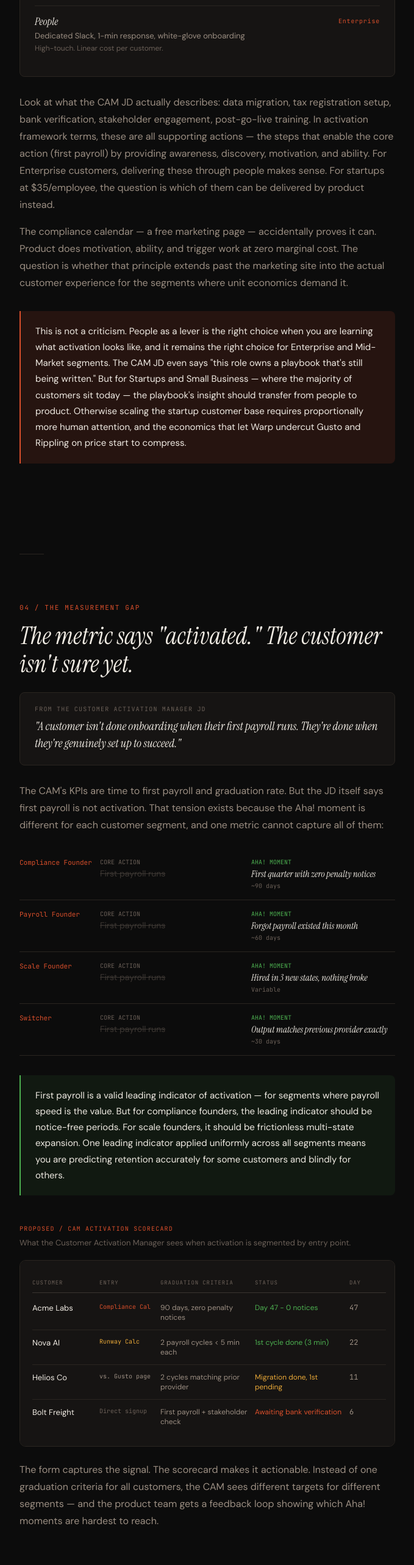
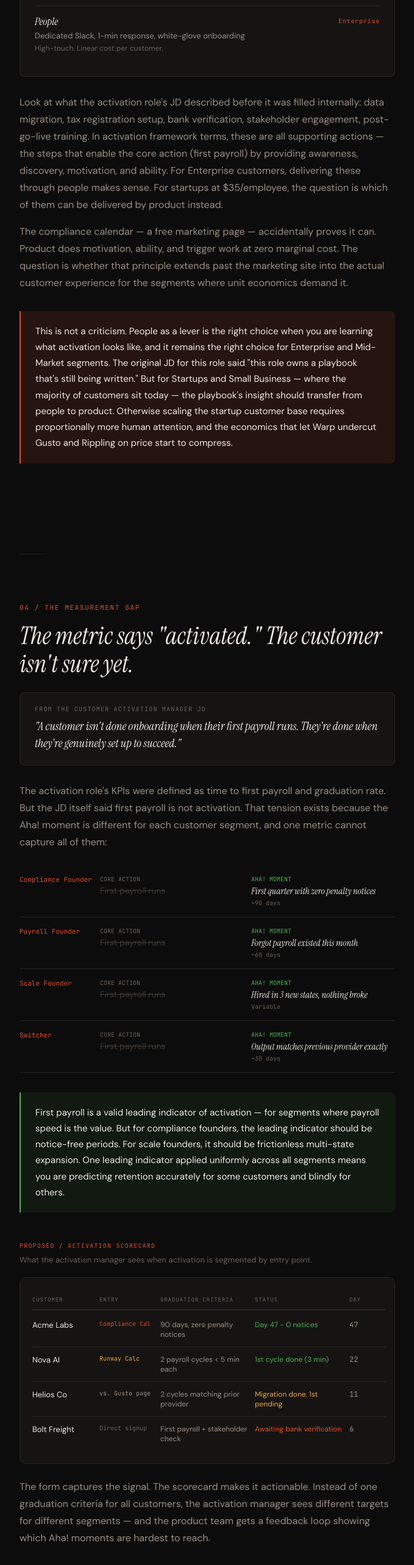
Before and after one commit to randomindianguy/sid-warp, a React (Vite) app: page / in a window 1280 px wide. Shown: the part 5126-7692 px from the top of the page at 61% size, without its empty margins (300-979 px from the left). Built offline with nearby package versions, Linux system fonts and the light colour scheme.

Commit message:
updated copy

```diff
--- a/src/App.jsx
+++ b/src/App.jsx
@@ -154,7 +154,7 @@ export default function WarpThesis() {
             tag="Compliance" tagColor={C.accent}
             title="Compliance Calendar"
             jtbd="I cannot miss another filing deadline"
-            signal={"Email-gated. Shows $3.5M max penalties for late W-2s, $15K+ risk for a 50-person startup. Breaks down state-by-state complexity across NY, CA, TX, IL, FL + 46 more. Offers Google Calendar sync that puts Warp's brand in the founder's daily workflow."}
+            signal={"Fully ungated. No email capture. Shows $3.5M max penalties for late W-2s, $15K+ risk for a 50-person startup. Breaks down state-by-state complexity across NY, CA, TX, IL, FL + 46 more. Offers Google Calendar sync that puts Warp's brand in the founder's daily workflow."}
             aha={"First quarter where they didn't think about a single deadline."}
             delay={0}
           />
@@ -341,7 +341,7 @@ export default function WarpThesis() {
 
         <Fade delay={0.3}>
           <P style={{ marginTop: 28 }}>
-            Look at what the CAM JD actually describes: data migration, tax registration setup, bank verification, stakeholder engagement, post-go-live training. In activation framework terms, these are all supporting actions — the steps that enable the core action (first payroll) by providing awareness, discovery, motivation, and ability. For Enterprise customers, delivering these through people makes sense. For startups at $35/employee, the question is which of them can be delivered by product instead.
+            Look at what the activation role's JD described before it was filled internally: data migration, tax registration setup, bank verification, stakeholder engagement, post-go-live training. In activation framework terms, these are all supporting actions — the steps that enable the core action (first payroll) by providing awareness, discovery, motivation, and ability. For Enterprise customers, delivering these through people makes sense. For startups at $35/employee, the question is which of them can be delivered by product instead.
           </P>
           <P>
             The compliance calendar — a free marketing page — accidentally proves it can. Product does motivation, ability, and trigger work at zero marginal cost. The question is whether that principle extends past the marketing site into the actual customer experience for the segments where unit economics demand it.
@@ -350,7 +350,7 @@ export default function WarpThesis() {
 
         <Fade delay={0.35}>
           <Callout>
-            This is not a criticism. People as a lever is the right choice when you are learning what activation looks like, and it remains the right choice for Enterprise and Mid-Market segments. The CAM JD even says "this role owns a playbook that's still being written." But for Startups and Small Business — where the majority of customers sit today — the playbook's insight should transfer from people to product. Otherwise scaling the startup customer base requires proportionally more human attention, and the economics that let Warp undercut Gusto and Rippling on price start to compress.
+            This is not a criticism. People as a lever is the right choice when you are learning what activation looks like, and it remains the right choice for Enterprise and Mid-Market segments. The original JD for this role said "this role owns a playbook that's still being written." But for Startups and Small Business — where the majority of customers sit today — the playbook's insight should transfer from people to product. Otherwise scaling the startup customer base requires proportionally more human attention, and the economics that let Warp undercut Gusto and Rippling on price start to compress.
           </Callout>
         </Fade>
       </div>
@@ -374,7 +374,7 @@ export default function WarpThesis() {
         </Fade>
 
         <Fade delay={0.15}>
-          <P>The CAM's KPIs are time to first payroll and graduation rate. But the JD itself says first payroll is not activation. That tension exists because the Aha! moment is different for each customer segment, and one metric cannot capture all of them:</P>
+          <P>The activation role's KPIs were defined as time to first payroll and graduation rate. But the JD itself said first payroll is not activation. That tension exists because the Aha! moment is different for each customer segment, and one metric cannot capture all of them:</P>
         </Fade>
 
         <div style={{ marginTop: 24 }}>
@@ -410,8 +410,8 @@ export default function WarpThesis() {
         {/* CAM SCORECARD MOCKUP */}
         <Fade delay={0.5}>
           <div style={{ marginTop: 48 }}>
-            <div style={{ fontFamily: F.mono, fontSize: 10, letterSpacing: "0.12em", textTransform: "uppercase", color: C.accent, marginBottom: 8 }}>Proposed / CAM Activation Scorecard</div>
-            <div style={{ fontFamily: F.sans, fontSize: 13, color: C.dim, marginBottom: 20 }}>What the Customer Activation Manager sees when activation is segmented by entry point.</div>
+            <div style={{ fontFamily: F.mono, fontSize: 10, letterSpacing: "0.12em", textTransform: "uppercase", color: C.accent, marginBottom: 8 }}>Proposed / Activation Scorecard</div>
+            <div style={{ fontFamily: F.sans, fontSize: 13, color: C.dim, marginBottom: 20 }}>What the activation manager sees when activation is segmented by entry point.</div>
             <div style={{ background: C.card, border: `1px solid ${C.border}`, borderRadius: 10, padding: "20px", overflowX: "auto" }}>
               <div style={{ minWidth: 580 }}>
                 {/* Header */}
@@ -441,7 +441,7 @@ export default function WarpThesis() {
 
         <Fade delay={0.55}>
           <P style={{ marginTop: 24 }}>
-            The form captures the signal. The scorecard makes it actionable. Instead of one graduation criteria for all customers, the CAM sees different targets for different segments — and the product team gets a feedback loop showing which Aha! moments are hardest to reach.
+            The form captures the signal. The scorecard makes it actionable. Instead of one graduation criteria for all customers, the activation manager sees different targets for different segments — and the product team gets a feedback loop showing which Aha! moments are hardest to reach.
           </P>
         </Fade>
       </div>
@@ -452,22 +452,22 @@ export default function WarpThesis() {
       <div style={{ ...wrap, paddingBottom: 120 }}>
         <Fade>
           <Tag>05 / The Proposal</Tag>
-          <Title>A product growth intern to build the measurement layer the CAM needs.</Title>
+          <Title>The activation role is filled. The measurement layer underneath it isn't.</Title>
         </Fade>
 
         <Fade delay={0.1}>
           <P>
-            The CAM is the right hire — people as a lever is how you learn what activation looks like. But the CAM's output should feed a product-led system, not remain a permanent human dependency. The underlying question is whether Warp's growth model transitions from people-powered (linear cost per customer) to product-powered (zero marginal cost) before the unit economics at $35/employee force it.
+            Warp recently filled the activation role internally. The human work is covered. But the measurement layer — entry-point tagging, segmented graduation criteria, Aha! moment instrumentation — is a different skillset. The underlying question is whether Warp's growth model transitions from people-powered (linear cost per customer) to product-powered (zero marginal cost) before the unit economics at $35/employee force it.
           </P>
           <P>
-            This internship runs alongside the CAM, not instead of them. The CAM provides the supporting actions. The intern builds the instrumentation, segmentation, and experimentation layer underneath — so the product team knows what to automate next.
+            This internship runs alongside the activation manager, not instead of them. They provide the supporting actions. The intern builds the instrumentation, segmentation, and experimentation layer underneath — so the product team knows what to automate next.
           </P>
         </Fade>
 
         <div style={{ marginTop: 32 }}>
           {[
             { num: "01", title: "Tag", desc: "Carry the entry-point signal from free tools and comparison pages into the qualification form. When a founder clicks 'Get Started' from the compliance calendar, that context should arrive with them. This is a one-line UTM change with a large downstream impact." },
-            { num: "02", title: "Instrument", desc: "Give the CAM a way to record which Aha! moment each customer reaches first, and how long it takes. Not just 'time to first payroll' but 'time to first quarter without a compliance notice' or 'time to first payroll the founder didn't think about.' Build the segmented scorecard the JD implies but doesn't specify." },
+            { num: "02", title: "Instrument", desc: "Give the activation manager a way to record which Aha! moment each customer reaches first, and how long it takes. Not just 'time to first payroll' but 'time to first quarter without a compliance notice' or 'time to first payroll the founder didn't think about.' Build the segmented scorecard the original JD implied but didn't specify." },
             { num: "03", title: "Test", desc: "Route compliance-calendar leads into a compliance-first onboarding emphasis. Measure if graduation rate and 90-day retention differ from the generic path. One segment, one experiment, one summer." },
           ].map((item, i) => (
             <Fade key={i} delay={0.12 * i}>
@@ -488,11 +488,11 @@ export default function WarpThesis() {
             <div style={{ fontFamily: F.sans, fontSize: 15, color: C.muted, lineHeight: 1.85 }}>
               <div style={{ marginBottom: 14 }}>
                 <span style={{ color: C.text }}>This artifact is the diagnosis. The work is the iteration.</span>{" "}
-                The Aha! moments above are hypotheses. Validating them requires embedded access to customer data, conversations with the CAM about where onboarding stalls, and correlation analysis between activation events and 90-day retention. That work can't live in an artifact. It lives in a person on the team.
+                The Aha! moments above are hypotheses. Validating them requires embedded access to customer data, conversations with the activation manager about where onboarding stalls, and correlation analysis between activation events and 90-day retention. That work can't live in an artifact. It lives in a person on the team.
               </div>
               <div style={{ marginBottom: 14 }}>
-                <span style={{ color: C.text }}>The CAM can't build this while doing the human work.</span>{" "}
-                The CAM will run concurrent onboarding implementations. They need someone whose entire scope is building the measurement layer underneath — so when the playbook is written, the product team knows what to automate next. That's a scoped, time-bound project. An intern is the right-sized investment.
+                <span style={{ color: C.text }}>The activation manager can't build this while doing the human work.</span>{" "}
+                They're running concurrent onboarding implementations. They need someone whose entire scope is building the measurement layer underneath — so when the playbook is written, the product team knows what to automate next. That's a scoped, time-bound project. An intern is the right-sized investment.
               </div>
               <div style={{ marginBottom: 14 }}>
                 <span style={{ color: C.text }}>I've done this work before.</span>{" "}
```
